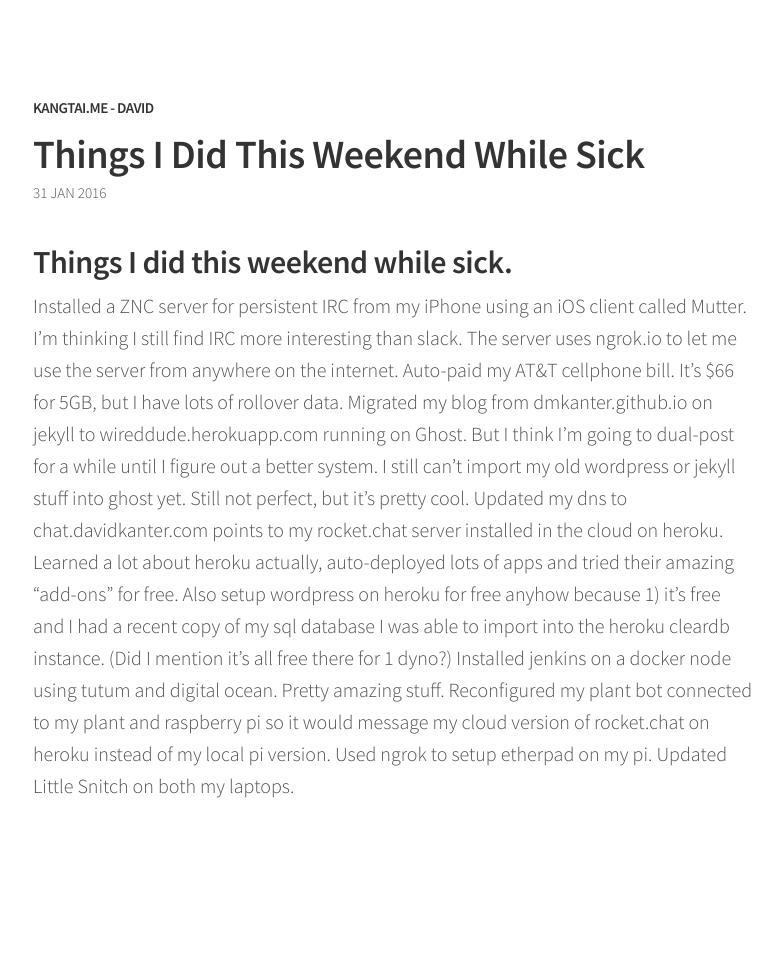
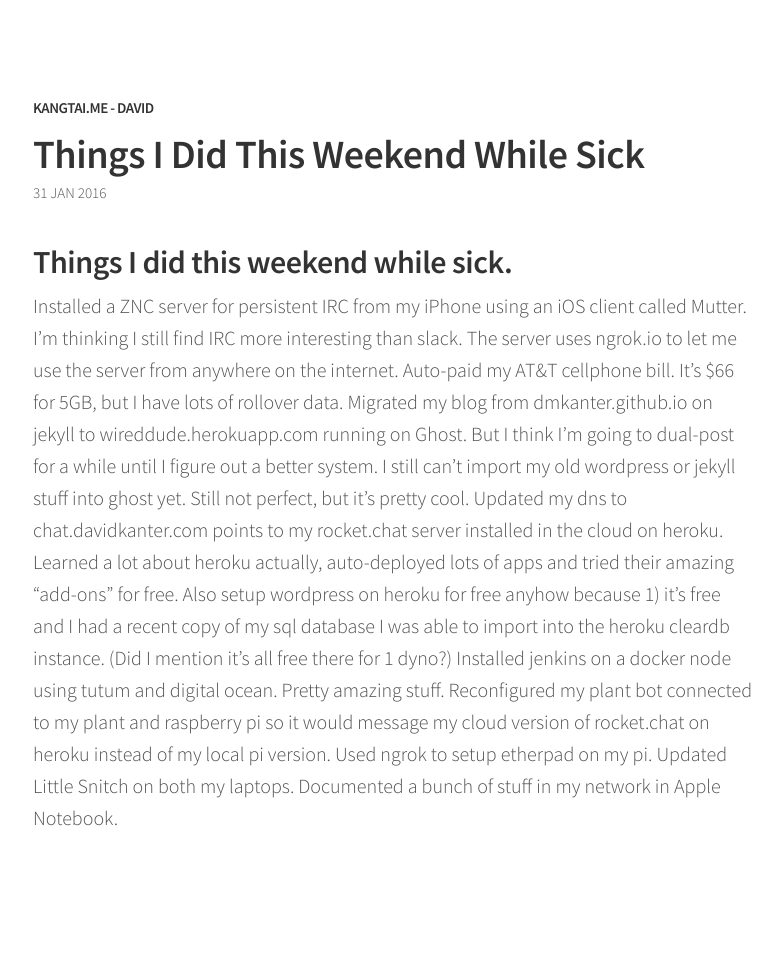
Before and after one commit to wireddude/wireddude.github.io, a Jekyll site: the page built from _posts/2016-01-31-things-i-did-this-weekend-while-sick.md, in a window 1280 px wide. Shown: the whole page, without its empty margins (247-1029 px from the left). Built offline with Jekyll 4.4.1, drawn with Linux system fonts in a browser that asks for light colours; Markdown is read by kramdown in place of the engine named in the settings; before the commit the page ends 922 px from its top, so only the background shows below that.

```diff
--- a/_posts/2016-01-31-things-i-did-this-weekend-while-sick.md
+++ b/_posts/2016-01-31-things-i-did-this-weekend-while-sick.md
@@ -6,4 +6,4 @@ published: true
 
 ## Things I did this weekend while sick.
 
-Installed a ZNC server for persistent IRC from my iPhone using an iOS client called Mutter. I'm thinking I still find IRC more interesting than slack. The server uses ngrok.io to let me use the server from anywhere on the internet. Auto-paid my AT&T cellphone bill. It’s $66 for 5GB, but I have lots of rollover data. Migrated my blog from dmkanter.github.io on jekyll to wireddude.herokuapp.com running on Ghost. But I think I'm going to dual-post for a while until I figure out a better system. I still can't import my old wordpress or jekyll stuff into ghost yet. Still not perfect, but it’s pretty cool. Updated my dns to chat.davidkanter.com points to my rocket.chat server installed in the cloud on heroku. Learned a lot about heroku actually, auto-deployed lots of apps and tried their amazing “add-ons” for free. Also setup wordpress on heroku for free anyhow because 1) it's free and I had a recent copy of my sql database I was able to import into the heroku cleardb instance. (Did I mention it's all free there for 1 dyno?) Installed jenkins on a docker node using tutum and digital ocean. Pretty amazing stuff. Reconfigured my plant bot connected to my plant and raspberry pi so it would message my cloud version of rocket.chat on heroku instead of my local pi version. Used ngrok to setup etherpad on my pi. Updated Little Snitch on both my laptops.
+Installed a ZNC server for persistent IRC from my iPhone using an iOS client called Mutter. I'm thinking I still find IRC more interesting than slack. The server uses ngrok.io to let me use the server from anywhere on the internet. Auto-paid my AT&T cellphone bill. It’s $66 for 5GB, but I have lots of rollover data. Migrated my blog from dmkanter.github.io on jekyll to wireddude.herokuapp.com running on Ghost. But I think I'm going to dual-post for a while until I figure out a better system. I still can't import my old wordpress or jekyll stuff into ghost yet. Still not perfect, but it’s pretty cool. Updated my dns to chat.davidkanter.com points to my rocket.chat server installed in the cloud on heroku. Learned a lot about heroku actually, auto-deployed lots of apps and tried their amazing “add-ons” for free. Also setup wordpress on heroku for free anyhow because 1) it's free and I had a recent copy of my sql database I was able to import into the heroku cleardb instance. (Did I mention it's all free there for 1 dyno?) Installed jenkins on a docker node using tutum and digital ocean. Pretty amazing stuff. Reconfigured my plant bot connected to my plant and raspberry pi so it would message my cloud version of rocket.chat on heroku instead of my local pi version. Used ngrok to setup etherpad on my pi. Updated Little Snitch on both my laptops. Documented a bunch of stuff in my network in Apple Notebook.
```
